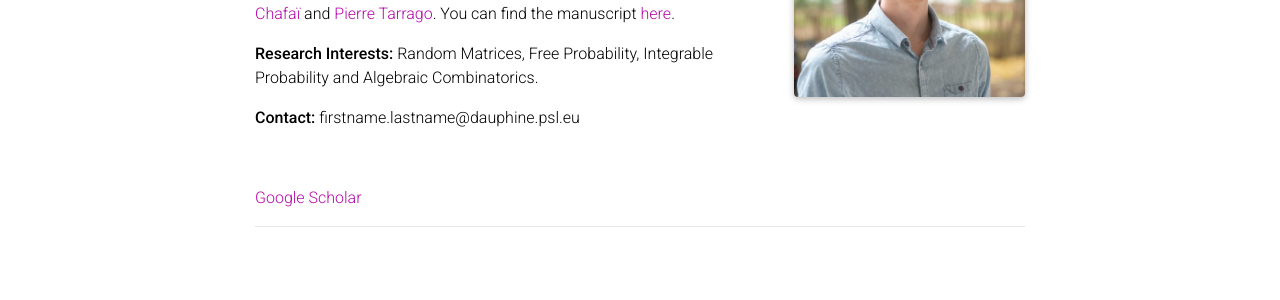
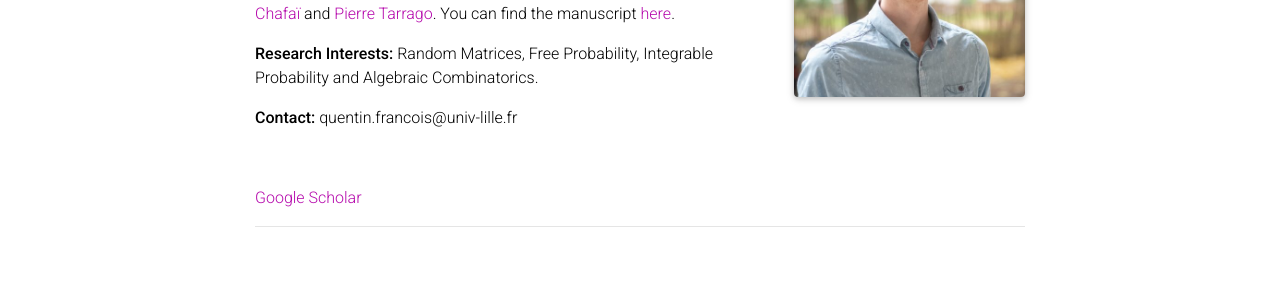
Before and after one commit to qufrancois/qufrancois.github.io, a Jekyll site: the page built from _pages/about.md, in a window 1280 px wide and 900 px high. Shown: the part 335-635 px from the top of the window. Built offline with Jekyll 4.4.1, drawn with Linux system fonts in a browser that asks for light colours; full-size pictures stand in for the smaller copies a plugin makes; comment, search, counter and statistics services are not loaded; a style sheet for code colours, icons or effects is not loaded.

Commit message:
New adress

```diff
--- a/_pages/about.md
+++ b/_pages/about.md
@@ -23,12 +23,11 @@ I completed my PhD at Paris-Dauphine PSL under the supervision of [Djalil Chafa
 
 **Research Interests:** Random Matrices, Free Probability, Integrable Probability and Algebraic Combinatorics.
 
-**Contact:** firstname.lastname@dauphine.psl.eu
+**Contact:**  quentin.francois@univ-lille.fr
 
 <!--
-**Office(s):**
-- B223, Université Paris-Dauphine, Place du Maréchal de Lattre de Tassigny, 75016 Paris
-- V3, École Normale Supérieure, 45 rue d'Ulm, 75005 Paris
+**Office:**
+- I.S26 Université de Lille, Bâtiment ESPRIT
 -->
 
  <br>
```
